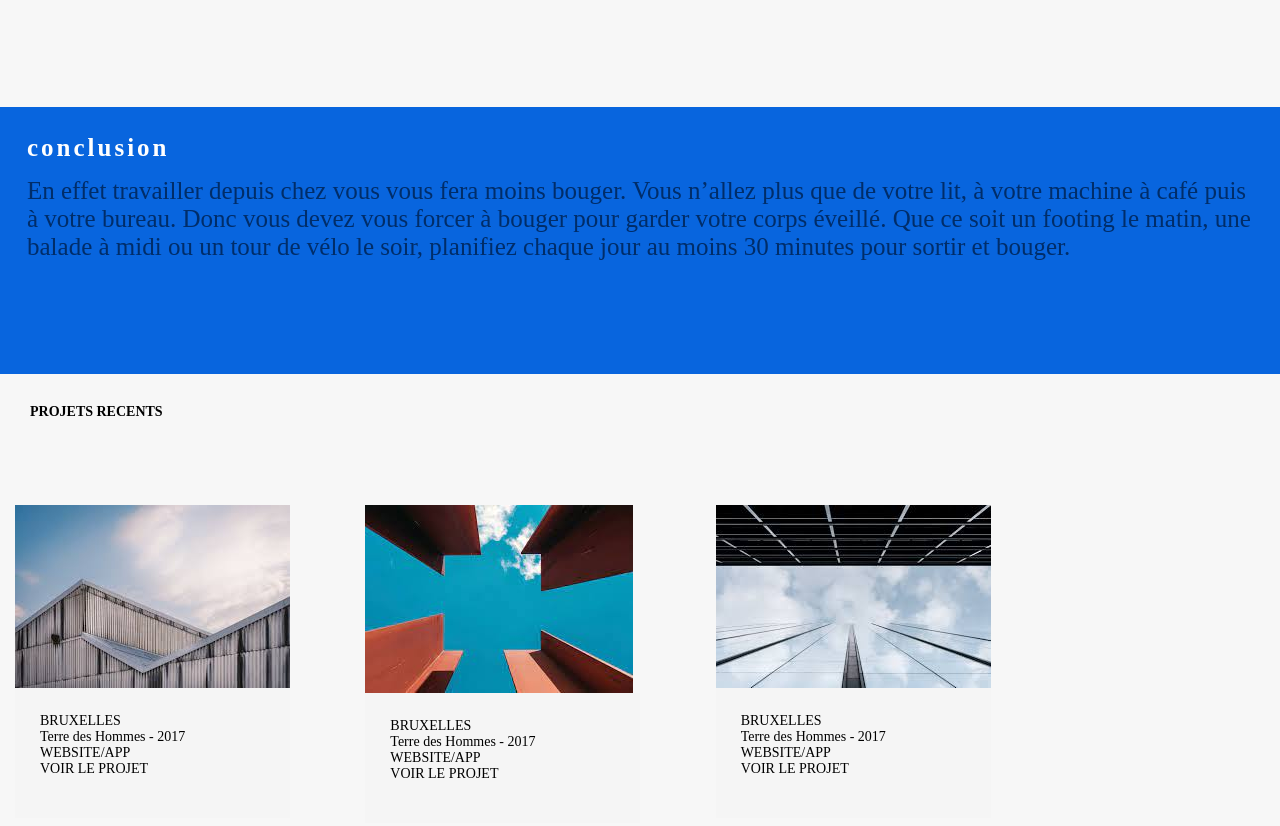
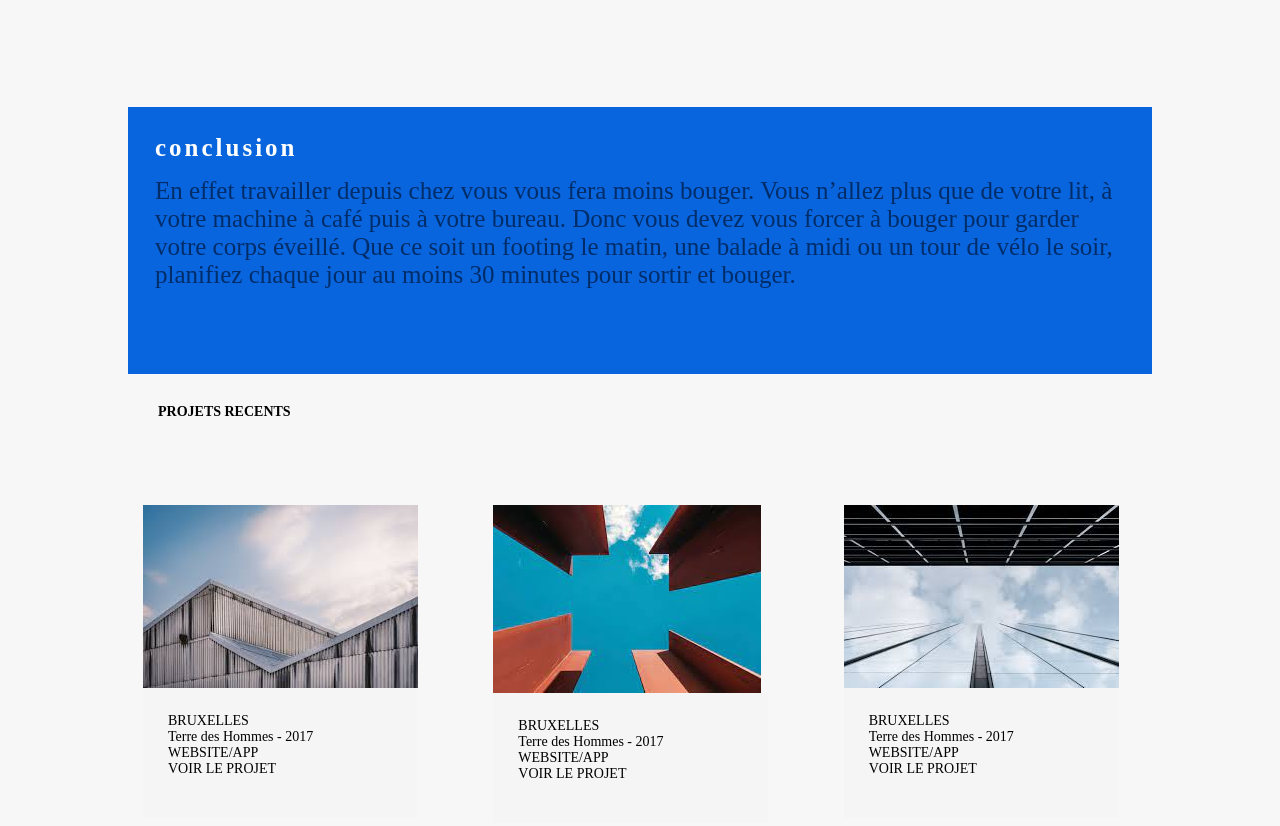
Before and after one commit to ninajigania/teaam, a plain HTML site: page index.html in a window 1280 px wide. Shown: the part 2821-3647 px from the top of the page. Drawn offline with Linux system fonts and the light colour scheme.

Commit message:
update css and html files

```diff
--- a/index.html
+++ b/index.html
@@ -51,7 +51,7 @@
             </div>
         </div>
     </section>
-    <section>
+    <section class="section-box">
         <div class="top-box">
             <h3>conclusion</h3>
             <p>En effet travailler depuis chez vous vous fera moins bouger. Vous n’allez plus que de votre lit, à votre machine à café puis à votre bureau. Donc vous devez vous forcer à bouger pour garder votre corps éveillé. Que ce soit un footing le matin, une balade à midi ou un tour de vélo le soir, planifiez chaque jour au moins 30 minutes pour sortir et bouger.</p>
@@ -96,7 +96,7 @@
         </div>
         </div>
     </section>
-    <section class="lastsection">
+    <section class="section-box">
         <div class="wrapper-text">
             <div class="packgage">
                 <p>NOUS CONTACTER</p>
--- a/style.css
+++ b/style.css
@@ -3,7 +3,7 @@
     padding: 0px;
     box-sizing: border-box;
 }
-.lastsection {
+.section-box{
     max-width: 1024px;
     margin: 0px auto;
     height: 100vh;
```
